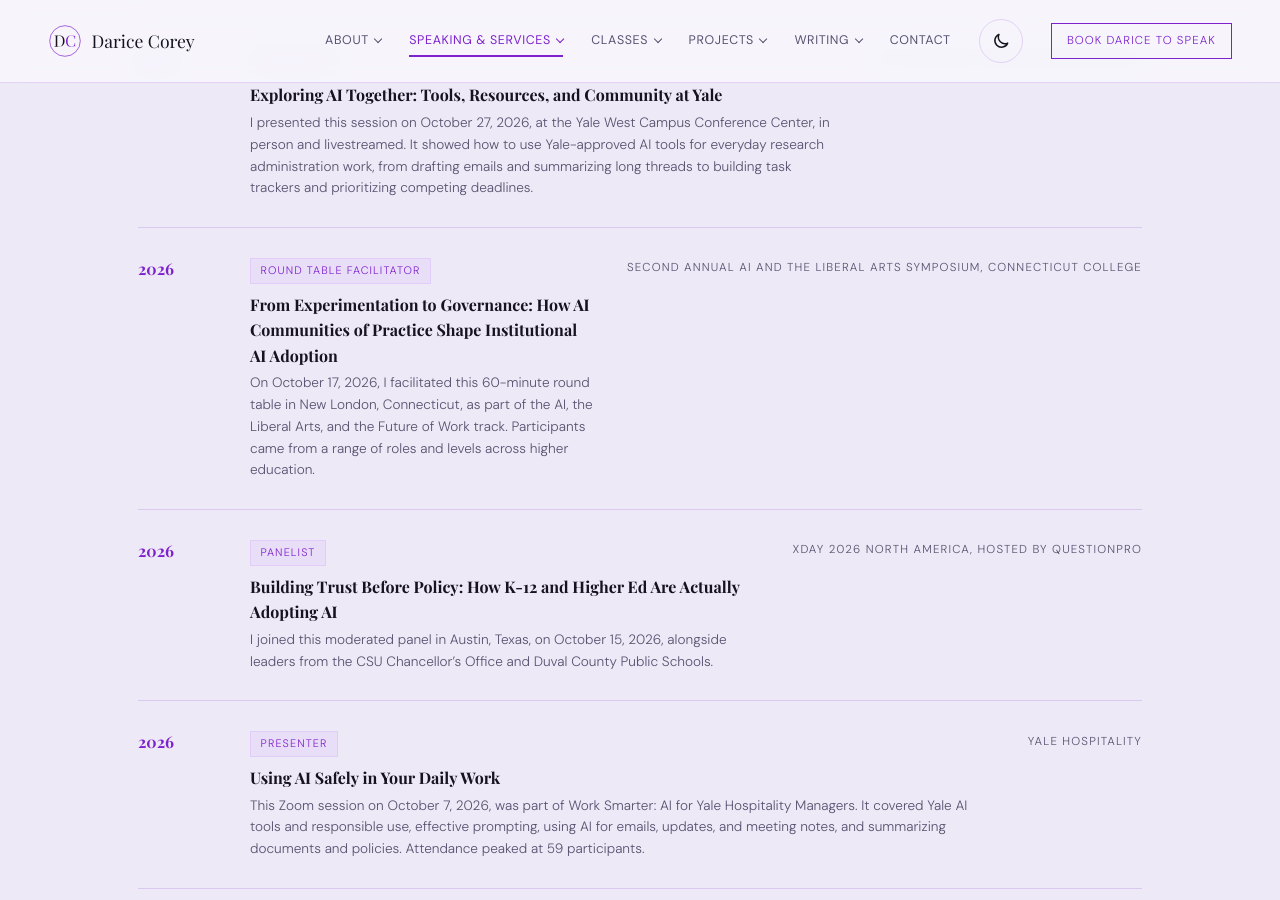
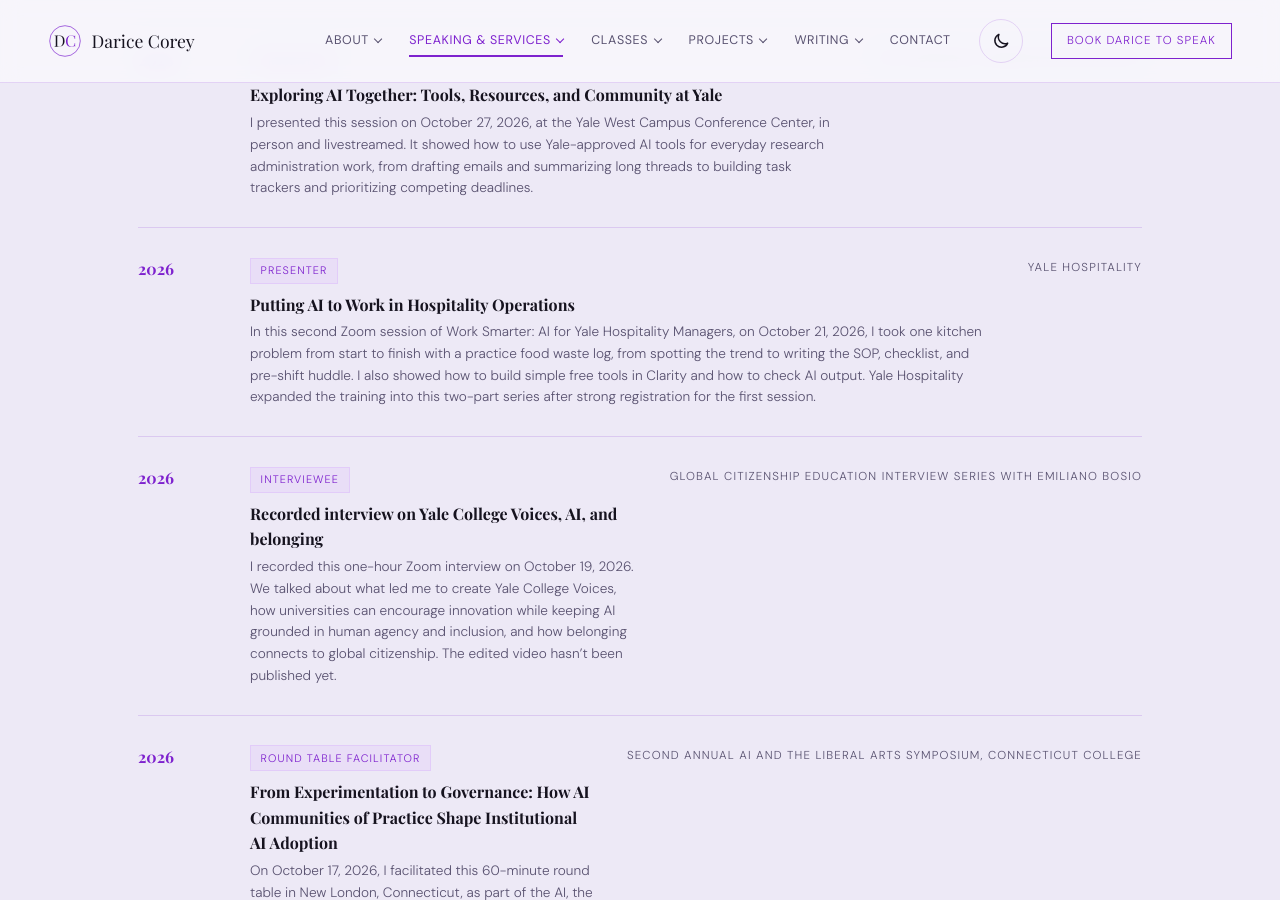
Before and after one commit to dcoreyrasm/dcoreyrasm.github.io, a Jekyll site: the page built from speaking.html, in a window 1280 px wide and 900 px high, scrolled down 2497 px. Built offline with Jekyll 4.4.1, drawn with Linux system fonts in a browser that asks for light colours; some web fonts are replaced; some of the changed text lies outside the part shown.

Commit message:
Add three delivered engagements from canonical record to Speaking page
Co-Authored-By: Claude Opus 5.5 <noreply@anthropic.com>
Claude-Session: https://claude.ai/code/session_012t3srxST58S8Z4TN5qmHaZ

```diff
--- a/speaking.html
+++ b/speaking.html
@@ -103,6 +103,16 @@
           </div>
           <div class="engagement-item">
             <div class="engagement-year">2026</div>
+            <div class="engagement-body"><span class="engagement-role">Presenter</span><h4>Putting AI to Work in Hospitality Operations</h4><p>In this second Zoom session of Work Smarter: AI for Yale Hospitality Managers, on October 21, 2026, I took one kitchen problem from start to finish with a practice food waste log, from spotting the trend to writing the SOP, checklist, and pre-shift huddle. I also showed how to build simple free tools in Clarity and how to check AI output. Yale Hospitality expanded the training into this two-part series after strong registration for the first session.</p></div>
+            <div class="engagement-venue">Yale Hospitality</div>
+          </div>
+          <div class="engagement-item">
+            <div class="engagement-year">2026</div>
+            <div class="engagement-body"><span class="engagement-role">Interviewee</span><h4>Recorded interview on Yale College Voices, AI, and belonging</h4><p>I recorded this one-hour Zoom interview on October 19, 2026. We talked about what led me to create Yale College Voices, how universities can encourage innovation while keeping AI grounded in human agency and inclusion, and how belonging connects to global citizenship. The edited video hasn&rsquo;t been published yet.</p></div>
+            <div class="engagement-venue">Global Citizenship Education Interview Series with Emiliano Bosio</div>
+          </div>
+          <div class="engagement-item">
+            <div class="engagement-year">2026</div>
             <div class="engagement-body"><span class="engagement-role">Round Table Facilitator</span><h4>From Experimentation to Governance: How AI Communities of Practice Shape Institutional AI Adoption</h4><p>On October 17, 2026, I facilitated this 60-minute round table in New London, Connecticut, as part of the AI, the Liberal Arts, and the Future of Work track. Participants came from a range of roles and levels across higher education.</p></div>
             <div class="engagement-venue">Second Annual AI and the Liberal Arts Symposium, Connecticut College</div>
           </div>
@@ -195,6 +205,11 @@
             <div class="engagement-year">2025</div>
             <div class="engagement-body"><span class="engagement-role">Panelist</span><h4>Power, Purpose, and Presence (Level Up for Success, Workshop 2)</h4><p>On November 5, 2025, I joined women-identifying leaders from across New Haven to share our leadership paths and advice with women-identifying Promise Scholars and alumni.</p></div>
             <div class="engagement-venue">New Haven Promise</div>
+          </div>
+          <div class="engagement-item">
+            <div class="engagement-year">2025</div>
+            <div class="engagement-body"><span class="engagement-role">Presenter</span><h4>Growing the Yale College Voices social media presence with AI</h4><p>At the April 24, 2025, Yale Social Media Meetup for the Yale communications community, I shared how I grew the Yale College Voices podcast&rsquo;s social media presence by more than 14,000% in two years. I walked through how I use AI tools for content creation, transcription, and video-clip scripting across TikTok, YouTube, and Instagram, and included a live demo.</p></div>
+            <div class="engagement-venue">Yale Social Media Meetup</div>
           </div>
           <div class="engagement-item">
             <div class="engagement-year">2025</div>
```
